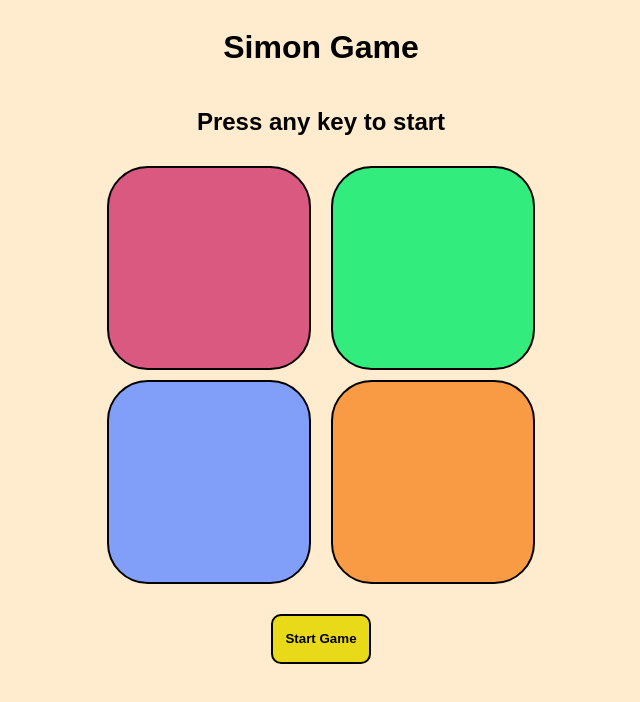
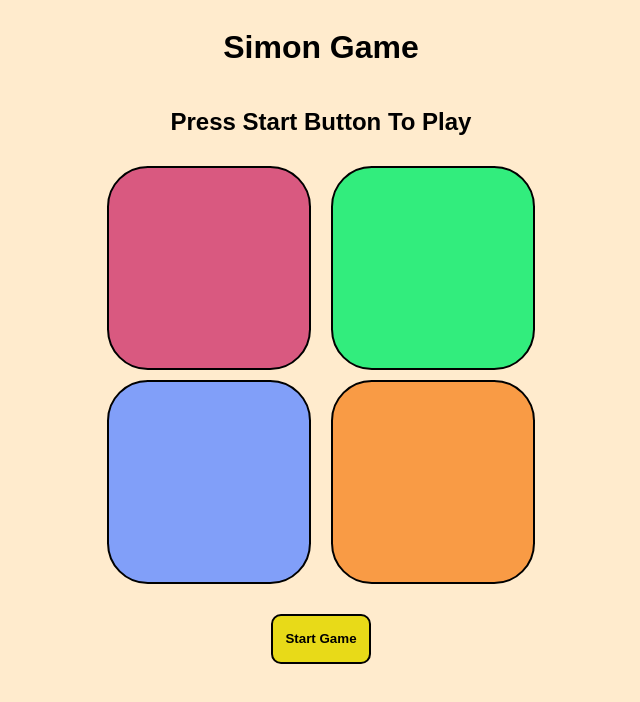
Before and after one commit to akshayraj-1905/Web-Development, a plain HTML site: page Simon-game/index.html in a window 1280 px wide. Shown: the whole page, without its empty margins (319-959 px from the left). Drawn offline with Linux system fonts and the light colour scheme; a web font is replaced by a local one.

Commit message:
Update index.html

```diff
--- a/Simon-game/index.html
+++ b/Simon-game/index.html
@@ -11,7 +11,7 @@
 </head>
 <body>
     <h1>Simon Game</h1>
-    <h2>Press any key to start</h2>
+    <h2>Press Start Button To Play</h2>
     <div class="box-container">
         <div class="line-1">
             <div class="btn red " type = "button" id="red"></div>
@@ -26,4 +26,5 @@
     <button class="start-btn">Start Game</button>
     <script src="app.js"></script>
 </body>
+
 </html>
```
